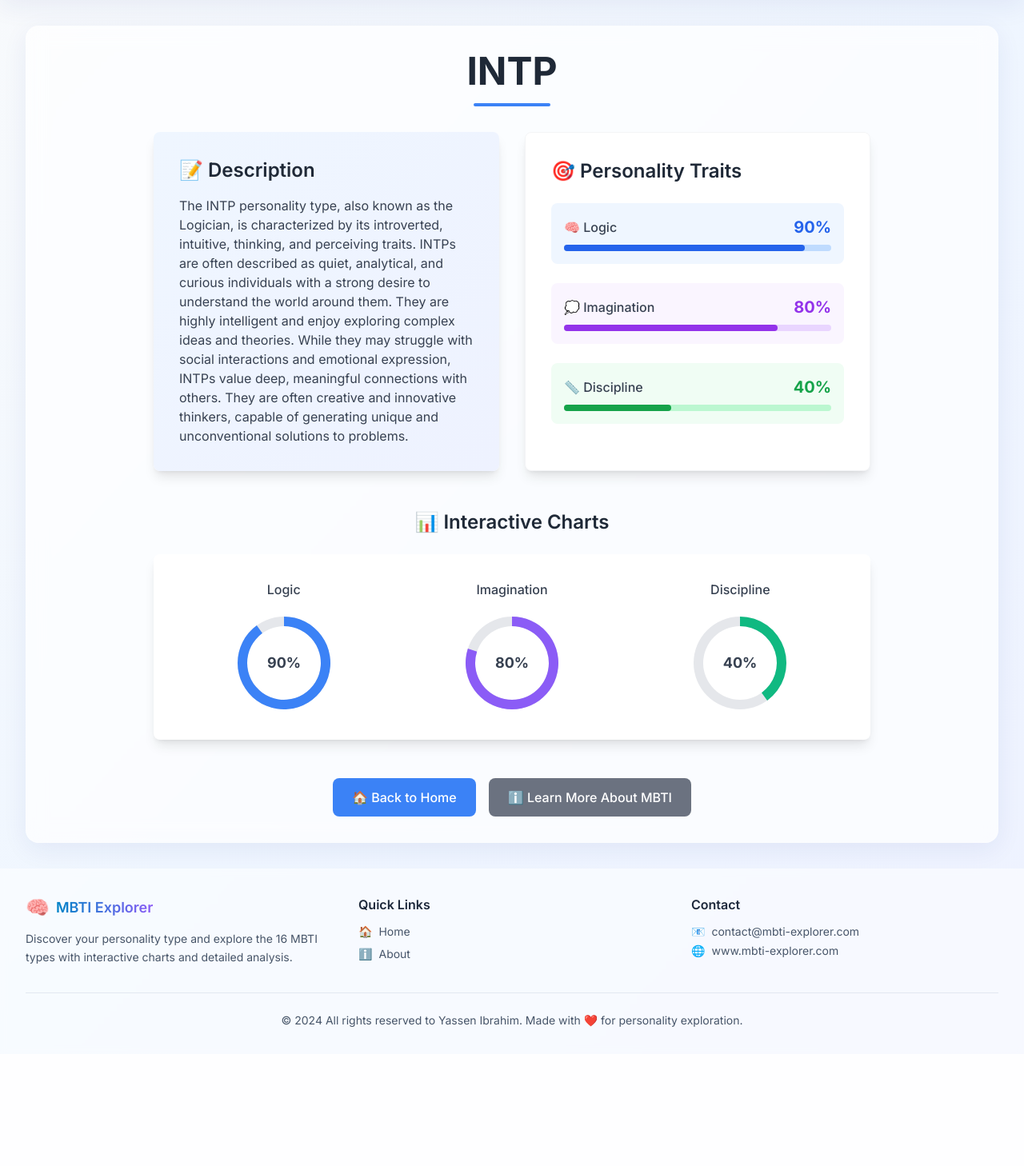
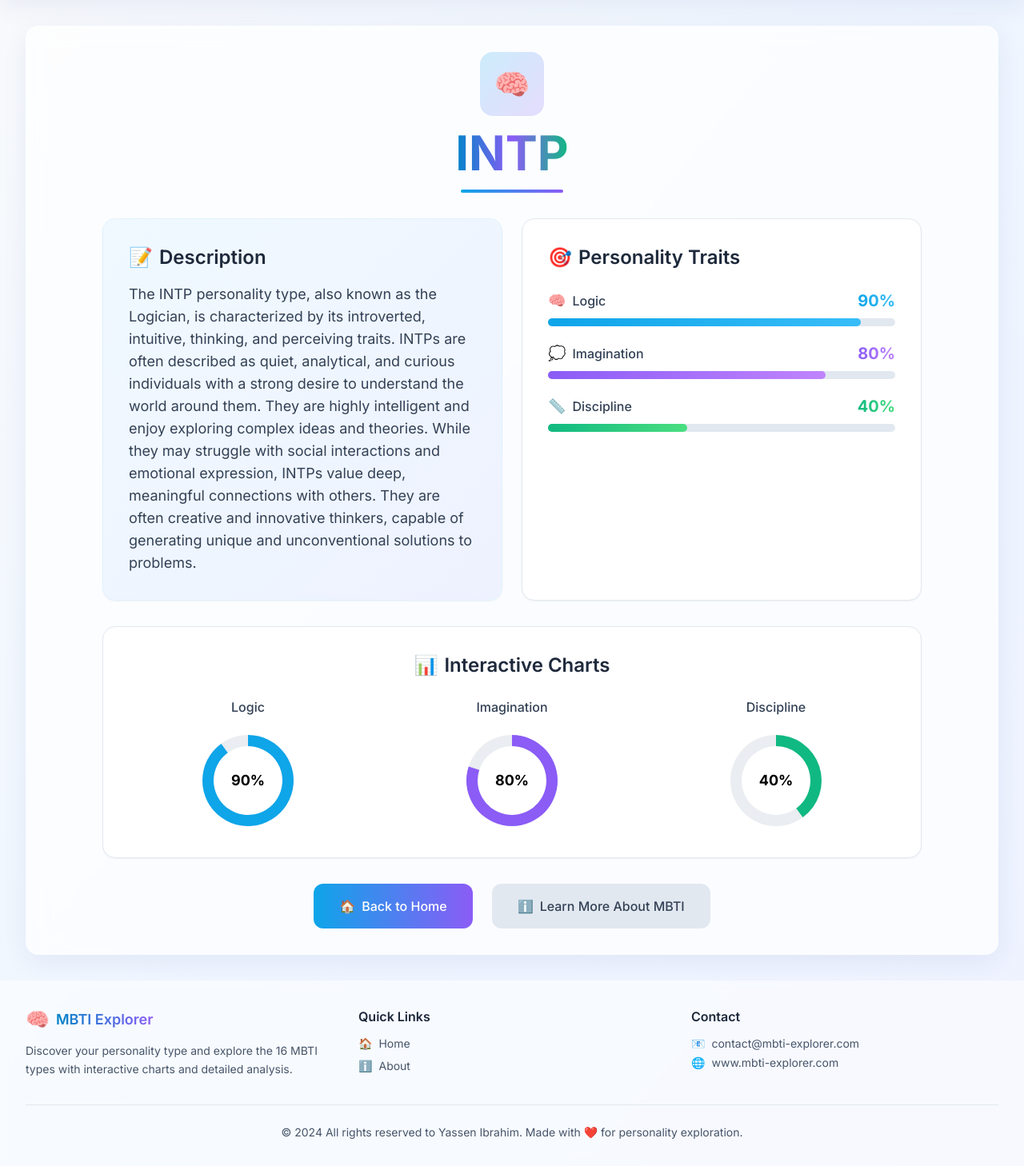
Before and after one commit to Yassen717/16-MBTI, a Django app: page /mbti/1/ in a window 1280 px wide. Shown: the part 74-1532 px from the top of the page at 80% size. Before the commit the page ends 1358 px from the top, so only its background shows below. Run offline with Django 5.2, Linux system fonts and the light colour scheme; data comes from the database, SQL or seed files in the repository; some libraries are stand-ins or nearby versions.

Commit message:
feat(detail): modernize MBTI detail page with enhanced UI
- Add large gradient icon and improved header styling
- Implement gradient backgrounds for content sections
- Enhance progress bars with smooth animations and gradients
- Add interactive chart hover effects and scaling
- Improve CTA buttons with gradient styling
- Better spacing and visual hierarchy throughout page
- Add animations for smooth content loading

```diff
--- a/mbti/templates/pages/mbti_detail.html
+++ b/mbti/templates/pages/mbti_detail.html
@@ -3,78 +3,96 @@
 {% block title %}{{ mbti.name }} - MBTI Personality Type{% endblock title %}
 
 {% block content %}
-<div class="max-w-4xl mx-auto">
+<div class="max-w-5xl mx-auto space-y-8">
     <!-- Header Section -->
-    <div class="text-center mb-8">
-        <h1 class="text-3xl sm:text-4xl lg:text-5xl font-bold text-gray-800 mb-4">
+    <div class="text-center animate-slide-up">
+        <div class="inline-block mb-4">
+            <div class="inline-flex items-center justify-center w-20 h-20 rounded-2xl bg-gradient-to-br from-primary-500/20 to-accent-purple/20 dark:from-primary-500/30 dark:to-accent-purple/30">
+                <span class="text-4xl">🧠</span>
+            </div>
+        </div>
+        <h1 class="text-4xl sm:text-5xl lg:text-6xl font-bold mb-4">
+            <span class="bg-gradient-to-r from-primary-600 via-accent-purple to-accent-green bg-clip-text text-transparent">
                 {{ mbti.name }}
+            </span>
         </h1>
-        <div class="w-24 h-1 bg-blue-500 mx-auto rounded-full"></div>
+        <div class="flex justify-center">
+            <div class="h-1 w-32 bg-gradient-to-r from-primary-500 to-accent-purple rounded-full"></div>
+        </div>
     </div>
 
     <!-- Main Content -->
-    <div class="grid grid-cols-1 lg:grid-cols-2 gap-8">
+    <div class="grid grid-cols-1 lg:grid-cols-2 gap-6">
         <!-- Description Card -->
-        <div class="bg-gradient-to-br from-blue-50 to-indigo-50 p-6 sm:p-8 rounded-lg shadow-lg">
-            <h2 class="text-xl sm:text-2xl font-semibold text-gray-800 mb-4">
-                📝 Description
+        <div class="bg-gradient-to-br from-primary-50 to-indigo-50 dark:from-primary-900/20 dark:to-indigo-900/20 p-6 sm:p-8 rounded-2xl shadow-sm border border-primary-100 dark:border-primary-800/50 animate-slide-up" style="animation-delay: 0.1s">
+            <div class="flex items-center space-x-2 mb-4">
+                <span class="text-2xl">📝</span>
+                <h2 class="text-xl sm:text-2xl font-semibold text-slate-800 dark:text-slate-200">
+                    Description
                 </h2>
-            <p class="text-gray-700 text-sm sm:text-base leading-relaxed">
+            </div>
+            <p class="text-slate-700 dark:text-slate-300 text-base sm:text-lg leading-relaxed">
                 {{ mbti.description }}
             </p>
         </div>
 
         <!-- Traits Card -->
-        <div class="bg-white p-6 sm:p-8 rounded-lg shadow-lg border border-gray-100">
-            <h2 class="text-xl sm:text-2xl font-semibold text-gray-800 mb-6">
-                🎯 Personality Traits
+        <div class="bg-white dark:bg-slate-800 p-6 sm:p-8 rounded-2xl shadow-sm border border-slate-200 dark:border-slate-700 animate-slide-up" style="animation-delay: 0.2s">
+            <div class="flex items-center space-x-2 mb-6">
+                <span class="text-2xl">🎯</span>
+                <h2 class="text-xl sm:text-2xl font-semibold text-slate-800 dark:text-slate-200">
+                    Personality Traits
                 </h2>
+            </div>
 
-            <div class="space-y-6">
+            <div class="space-y-5">
                 <!-- Logic Trait -->
-                <div class="bg-blue-50 p-4 rounded-lg">
+                <div class="group">
                     <div class="flex justify-between items-center mb-2">
-                        <span class="flex items-center text-sm sm:text-base font-medium text-gray-700">
-                            🧠 Logic
+                        <span class="flex items-center space-x-2 text-sm sm:text-base font-medium text-slate-700 dark:text-slate-300">
+                            <span class="text-lg group-hover:scale-110 transition-transform">🧠</span>
+                            <span>Logic</span>
                         </span>
-                        <span class="text-lg sm:text-xl font-bold text-blue-600">
+                        <span class="text-lg sm:text-xl font-bold bg-gradient-to-r from-primary-500 to-primary-400 bg-clip-text text-transparent">
                             {{ mbti.logic }}%
                         </span>
                     </div>
-                    <div class="w-full bg-blue-200 rounded-full h-2">
-                        <div class="bg-blue-600 h-2 rounded-full transition-all duration-500"
+                    <div class="w-full bg-slate-200 dark:bg-slate-700 rounded-full h-2.5">
+                        <div class="bg-gradient-to-r from-primary-500 to-primary-400 h-2.5 rounded-full transition-all duration-700"
                              style="width: {{ mbti.logic }}%"></div>
                     </div>
                 </div>
 
                 <!-- Imagination Trait -->
-                <div class="bg-purple-50 p-4 rounded-lg">
+                <div class="group">
                     <div class="flex justify-between items-center mb-2">
-                        <span class="flex items-center text-sm sm:text-base font-medium text-gray-700">
-                            💭 Imagination
+                        <span class="flex items-center space-x-2 text-sm sm:text-base font-medium text-slate-700 dark:text-slate-300">
+                            <span class="text-lg group-hover:scale-110 transition-transform">💭</span>
+                            <span>Imagination</span>
                         </span>
-                        <span class="text-lg sm:text-xl font-bold text-purple-600">
+                        <span class="text-lg sm:text-xl font-bold bg-gradient-to-r from-accent-purple to-purple-400 bg-clip-text text-transparent">
                             {{ mbti.imagination }}%
                         </span>
                     </div>
-                    <div class="w-full bg-purple-200 rounded-full h-2">
-                        <div class="bg-purple-600 h-2 rounded-full transition-all duration-500"
+                    <div class="w-full bg-slate-200 dark:bg-slate-700 rounded-full h-2.5">
+                        <div class="bg-gradient-to-r from-accent-purple to-purple-400 h-2.5 rounded-full transition-all duration-700"
                              style="width: {{ mbti.imagination }}%"></div>
                     </div>
                 </div>
 
                 <!-- Discipline Trait -->
-                <div class="bg-green-50 p-4 rounded-lg">
+                <div class="group">
                     <div class="flex justify-between items-center mb-2">
-                        <span class="flex items-center text-sm sm:text-base font-medium text-gray-700">
-                            📏 Discipline
+                        <span class="flex items-center space-x-2 text-sm sm:text-base font-medium text-slate-700 dark:text-slate-300">
+                            <span class="text-lg group-hover:scale-110 transition-transform">📏</span>
+                            <span>Discipline</span>
                         </span>
-                        <span class="text-lg sm:text-xl font-bold text-green-600">
+                        <span class="text-lg sm:text-xl font-bold bg-gradient-to-r from-accent-green to-green-400 bg-clip-text text-transparent">
                             {{ mbti.discipline }}%
                         </span>
                     </div>
-                    <div class="w-full bg-green-200 rounded-full h-2">
-                        <div class="bg-green-600 h-2 rounded-full transition-all duration-500"
+                    <div class="w-full bg-slate-200 dark:bg-slate-700 rounded-full h-2.5">
+                        <div class="bg-gradient-to-r from-accent-green to-green-400 h-2.5 rounded-full transition-all duration-700"
                              style="width: {{ mbti.discipline }}%"></div>
                     </div>
                 </div>
@@ -83,55 +101,57 @@
     </div>
 
     <!-- Interactive Charts Section -->
-    <div class="mt-8 sm:mt-12">
-        <h2 class="text-xl sm:text-2xl font-semibold text-gray-800 mb-6 text-center">
-            📊 Interactive Charts
+    <div class="bg-white dark:bg-slate-800 p-6 sm:p-8 rounded-2xl shadow-sm border border-slate-200 dark:border-slate-700 animate-slide-up" style="animation-delay: 0.3s">
+        <div class="flex items-center justify-center space-x-2 mb-6">
+            <span class="text-2xl">📊</span>
+            <h2 class="text-xl sm:text-2xl font-semibold text-slate-800 dark:text-slate-200">
+                Interactive Charts
             </h2>
-        <div class="bg-white p-6 sm:p-8 rounded-lg shadow-lg">
-            <div class="grid grid-cols-1 sm:grid-cols-3 gap-6">
-                <div class="text-center">
-                    <h3 class="text-sm sm:text-base font-medium text-gray-700 mb-4">Logic</h3>
-                    <div id="chart-logic-detail" class="w-32 h-32 mx-auto"></div>
         </div>
-                <div class="text-center">
-                    <h3 class="text-sm sm:text-base font-medium text-gray-700 mb-4">Imagination</h3>
-                    <div id="chart-imagination-detail" class="w-32 h-32 mx-auto"></div>
+        <div class="grid grid-cols-1 sm:grid-cols-3 gap-6 sm:gap-8">
+            <div class="text-center group">
+                <h3 class="text-sm sm:text-base font-medium text-slate-700 dark:text-slate-300 mb-4 group-hover:text-primary-600 dark:group-hover:text-primary-400 transition-colors">Logic</h3>
+                <div id="chart-logic-detail" class="w-28 h-28 sm:w-32 sm:h-32 mx-auto group-hover:scale-110 transition-transform duration-300"></div>
             </div>
-                <div class="text-center">
-                    <h3 class="text-sm sm:text-base font-medium text-gray-700 mb-4">Discipline</h3>
-                    <div id="chart-discipline-detail" class="w-32 h-32 mx-auto"></div>
+            <div class="text-center group">
+                <h3 class="text-sm sm:text-base font-medium text-slate-700 dark:text-slate-300 mb-4 group-hover:text-accent-purple dark:group-hover:text-purple-400 transition-colors">Imagination</h3>
+                <div id="chart-imagination-detail" class="w-28 h-28 sm:w-32 sm:h-32 mx-auto group-hover:scale-110 transition-transform duration-300"></div>
             </div>
+            <div class="text-center group">
+                <h3 class="text-sm sm:text-base font-medium text-slate-700 dark:text-slate-300 mb-4 group-hover:text-accent-green dark:group-hover:text-green-400 transition-colors">Discipline</h3>
+                <div id="chart-discipline-detail" class="w-28 h-28 sm:w-32 sm:h-32 mx-auto group-hover:scale-110 transition-transform duration-300"></div>
             </div>
         </div>
     </div>
 
     <!-- Action Buttons -->
-    <div class="mt-8 sm:mt-12 text-center space-y-4 sm:space-y-0 sm:space-x-4 sm:flex sm:justify-center">
+    <div class="flex flex-col sm:flex-row gap-4 sm:gap-6 justify-center animate-slide-up" style="animation-delay: 0.4s">
         <a href="{% url 'home' %}"
-           class="inline-block bg-blue-500 hover:bg-blue-600 text-white px-6 py-3 rounded-lg font-medium transition-colors duration-200 transform hover:scale-105">
-            🏠 Back to Home
+           class="inline-flex items-center justify-center space-x-2 bg-gradient-to-r from-primary-500 to-accent-purple hover:from-primary-600 hover:to-purple-600 text-white px-8 py-4 rounded-xl font-medium transition-all duration-200 transform hover:scale-105 hover:shadow-lg">
+            <span>🏠</span>
+            <span>Back to Home</span>
         </a>
         <a href="{% url 'about' %}"
-           class="inline-block bg-gray-500 hover:bg-gray-600 text-white px-6 py-3 rounded-lg font-medium transition-colors duration-200 transform hover:scale-105">
-            ℹ️ Learn More About MBTI
+           class="inline-flex items-center justify-center space-x-2 bg-slate-200 dark:bg-slate-700 hover:bg-slate-300 dark:hover:bg-slate-600 text-slate-700 dark:text-slate-200 px-8 py-4 rounded-xl font-medium transition-all duration-200 transform hover:scale-105">
+            <span>ℹ️</span>
+            <span>Learn More About MBTI</span>
         </a>
     </div>
 </div>
 
 <script>
     document.addEventListener('DOMContentLoaded', function () {
-        createCircularChart('chart-logic-detail', {{ mbti.logic }}, 'Logic', '#3b82f6');
-        createCircularChart('chart-imagination-detail', {{ mbti.imagination }}, 'Imagination', '#8b5cf6');
-        createCircularChart('chart-discipline-detail', {{ mbti.discipline }}, 'Discipline', '#10b981');
+        createCircularChart('chart-logic-detail', {{ mbti.logic }}, '#0ea5e9');
+        createCircularChart('chart-imagination-detail', {{ mbti.imagination }}, '#8b5cf6');
+        createCircularChart('chart-discipline-detail', {{ mbti.discipline }}, '#10b981');
     });
 
-    function createCircularChart(containerId, value, label, color) {
+    function createCircularChart(containerId, value, color) {
         const container = document.getElementById(containerId);
-        const size = 128; // Fixed size for detail page
-        const thickness = 12;
+        const size = window.innerWidth < 640 ? 112 : 128;
+        const thickness = 14;
         const radius = (size - thickness) / 2;
 
-        // Clear previous content
         container.innerHTML = '';
 
         const svg = d3.select(`#${containerId}`)
@@ -141,7 +161,6 @@
             .append('g')
             .attr('transform', `translate(${size / 2}, ${size / 2})`);
 
-        // Background Arc
         const backgroundArc = d3.arc()
             .innerRadius(radius - thickness)
             .outerRadius(radius)
@@ -150,9 +169,8 @@
 
         svg.append('path')
             .attr('d', backgroundArc)
-            .attr('fill', '#e5e7eb');
+            .attr('fill', 'rgba(148, 163, 184, 0.2)');
 
-        // Foreground Arc
         const foregroundArc = d3.arc()
             .innerRadius(radius - thickness)
             .outerRadius(radius)
@@ -164,12 +182,11 @@
             .attr('fill', color)
             .attr('class', 'transition-all duration-1000 ease-out');
 
-        // Percentage Text
         svg.append('text')
             .attr('text-anchor', 'middle')
             .attr('dy', '.35em')
             .attr('class', 'font-bold text-lg')
-            .attr('fill', '#374151')
+            .attr('fill', 'currentColor')
             .text(`${value}%`);
     }
 </script>
```
Lines whose indentation alone changed are shown as unchanged.
